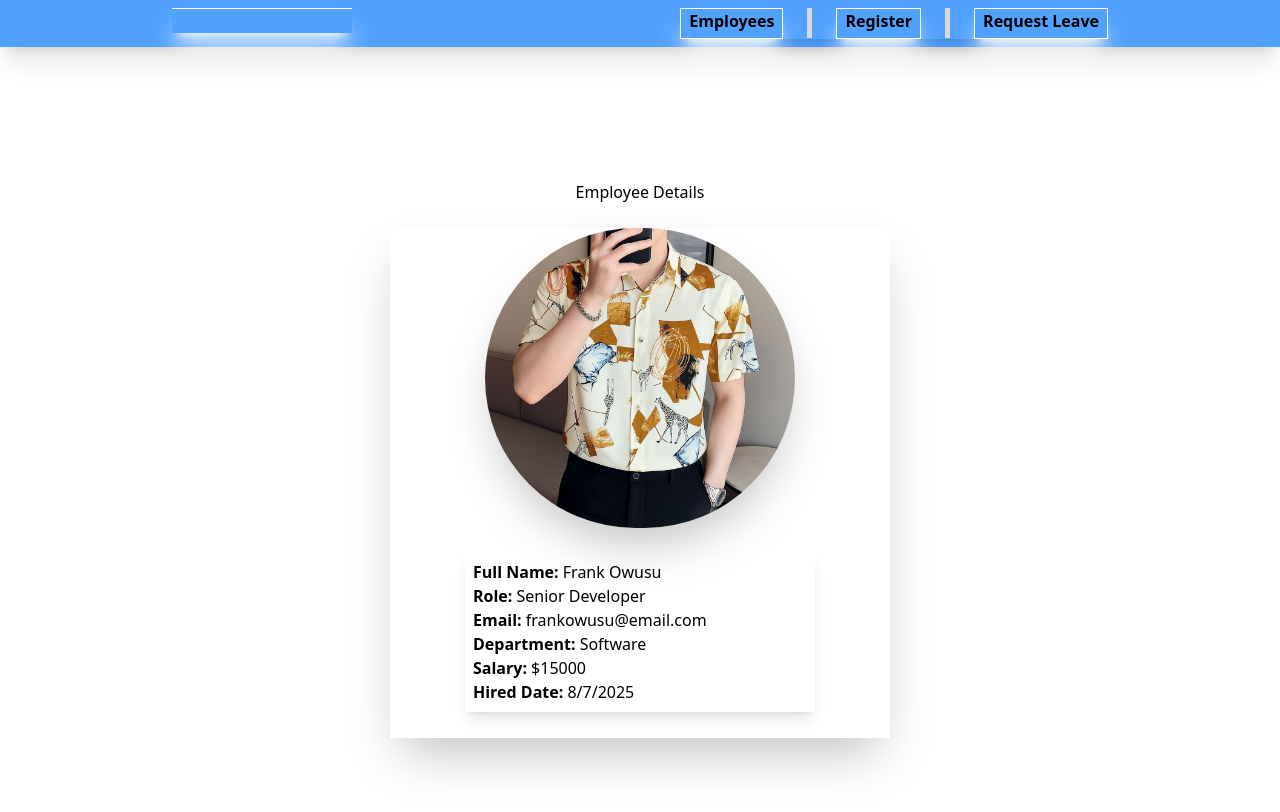
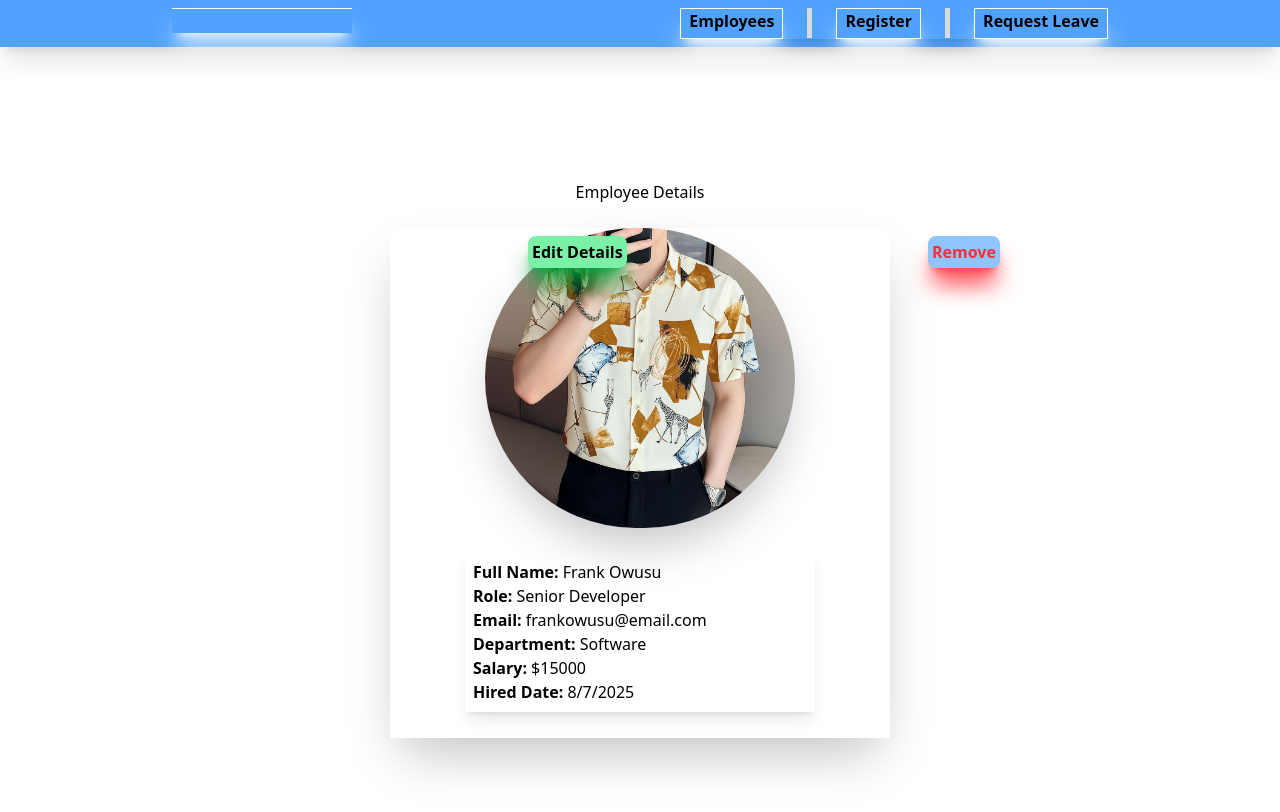
Before and after one commit to Cocoatea57/Employee-Management, a React (Vite) app: page /employees/13b56b64-14df-4efa-8edf-567d80291c27 in a window 1280 px wide. Shown: the top 812 px of the page. Built offline with nearby package versions, Linux system fonts and the light colour scheme.

Commit message:
done with edit , delete and view detais button

```diff
--- a/src/pages/EmployeeDetails.jsx
+++ b/src/pages/EmployeeDetails.jsx
@@ -46,6 +46,10 @@ function EmployeeDetails() {
           <strong>Hired Date:</strong> {employee.hireDate}
         </p>
         </div>
+        <button className="absolute left-230 bg-blue-300 shadow-xl shadow-red-500
+        rounded-lg hover:scale-110 transition-transform font-bold cursor-pointer text-red-500 m-2 p-1">Remove</button>
+        <button className="absolute left-130 bg-green-300 shadow-xl shadow-green-600
+        rounded-lg hover:scale-110 transition-transform font-bold cursor-pointer text-black m-2 p-1">Edit Details</button>
       </div>
     </div>
   );
--- a/src/pages/EmployeeList.jsx
+++ b/src/pages/EmployeeList.jsx
@@ -12,16 +12,19 @@ function EmployeeList() {
       <h2 className="text-center ">Employee List</h2>
 
         {employees.map((employee) => (
-          <div key={employee.id} className="flex gap-4 shadow-2xl shadow-green-500 w-[400px] m-4 rounded-lg">
+          <div key={employee.id} className="flex gap-4 shadow-2xl shadow-green-300 w-[400px] m-4 rounded-lg">
             <div className="flex justify-center items-center m-2 ">
                 <img src={employee.preview} alt=""  className="w-[150px]"/>
             </div>
             <div className="flex flex-col gap-4 justify-center items-left">
-              <Link to={`/employees/${employee.id}`}>
+
              <h1>Name: {employee.firstName}</h1>
-             </Link>
+
              <h4>Role: {employee.role}</h4>
              <p>Department: {employee.department}</p>
+              <Link to={`/employees/${employee.id}`}>
+                <button className="text-blue-400"> view Details </button>
+              </Link>
             </div>
 
 
```
